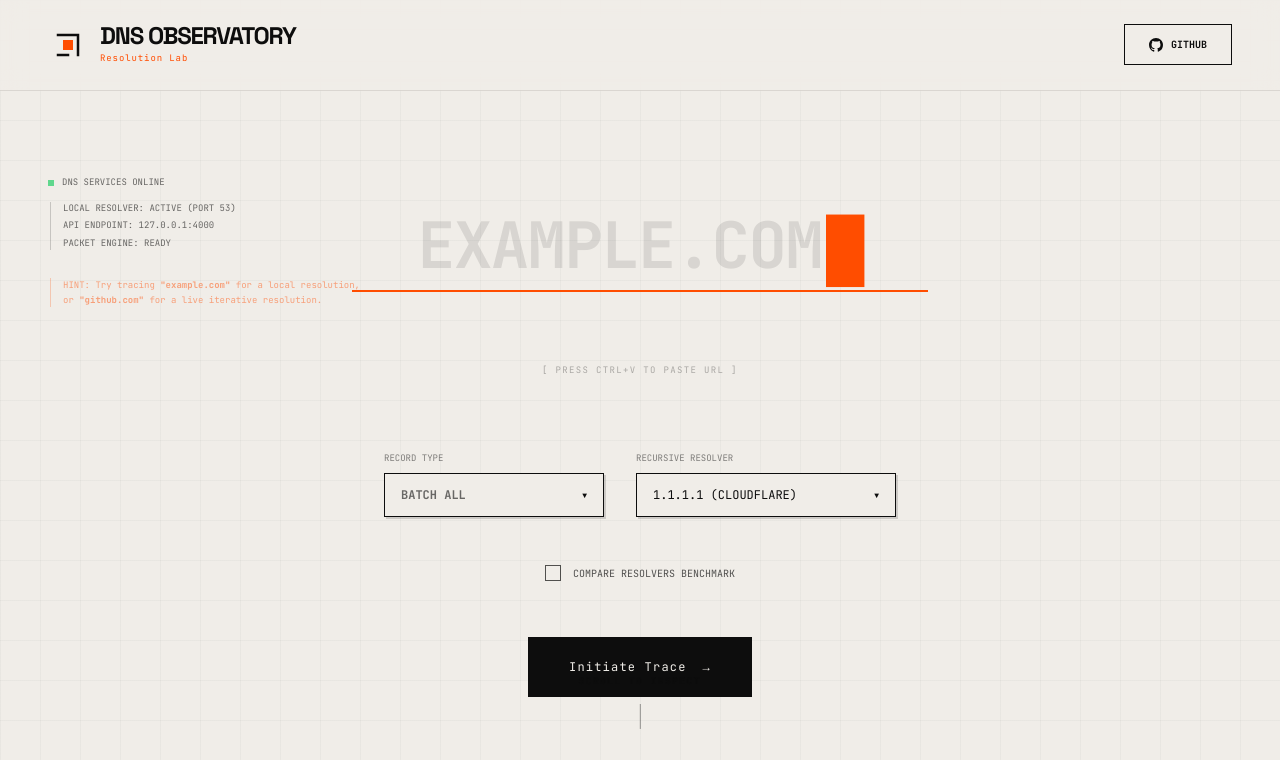
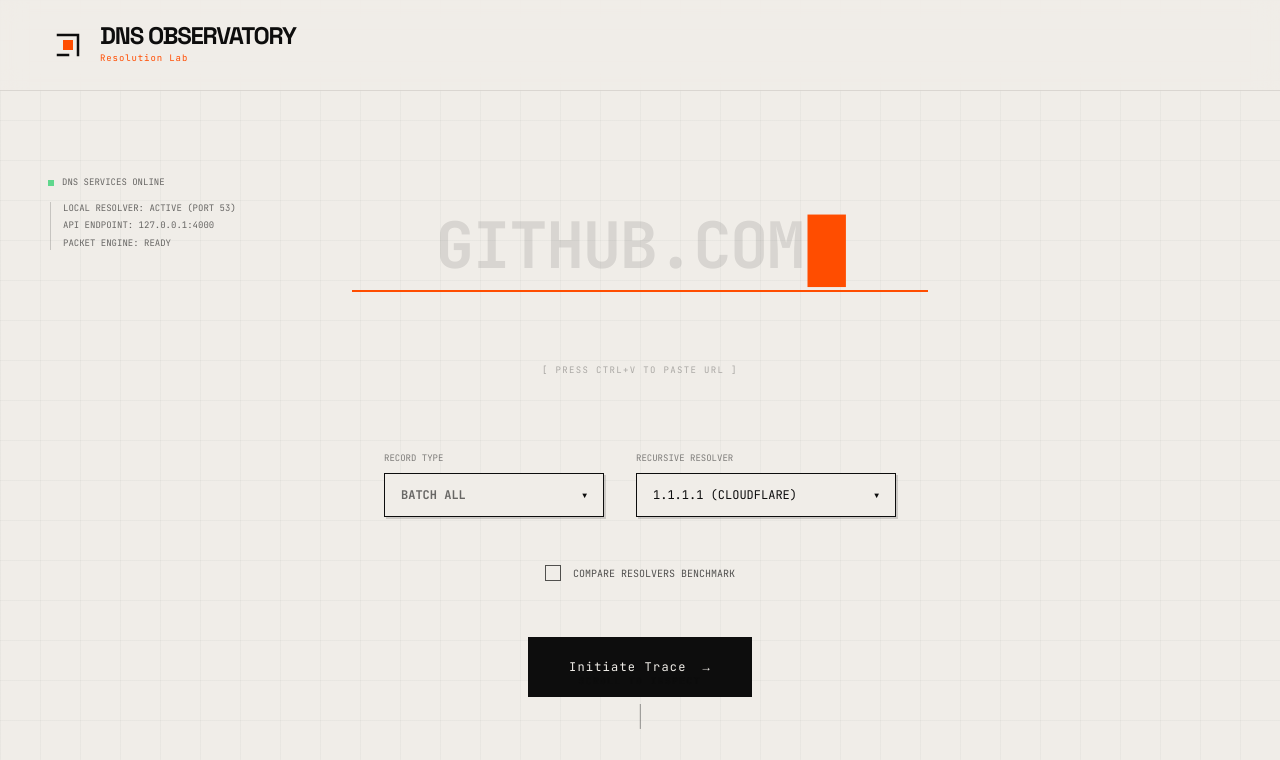
Before and after one commit to Owaisshaikh11/DNS-Observatory, a React (Vite) app in the folder app/: page / in a window 1280 px wide. Shown: the top 760 px of the page. Built offline with nearby package versions, Linux system fonts and the light colour scheme; some icons are missing.

Commit message:
feat(resolver cache): hide cache flush and eviction buttons in production
- Check hostname to identify production environment deployments
- Omit the 'Flush Cache Database' button entirely from production UI
- Hide single record eviction buttons in production

```diff
--- a/app/src/components/CacheDrawer.jsx
+++ b/app/src/components/CacheDrawer.jsx
@@ -7,6 +7,7 @@
 export default function CacheDrawer({ isOpen, onClose }) {
   const { bypassCache, setBypassCache } = useTraceStore();
   const [entries, setEntries] = useState([]);
+  const isProduction = typeof window !== 'undefined' && window.location.hostname !== 'localhost' && window.location.hostname !== '127.0.0.1';
   const [loading, setLoading] = useState(false);
   const [searchQuery, setSearchQuery] = useState('');
   const [collapsedKeys, setCollapsedKeys] = useState({});
@@ -280,12 +281,14 @@
         </div>
 
         {/* Flush Button */}
+        {!isProduction && (
           <button
             onClick={handleFlushCache}
             className="w-full py-2 border border-ink bg-ink text-base font-mono text-[9px] font-black uppercase tracking-widest hover:bg-accent hover:border-accent transition-colors duration-150 cursor-pointer shadow-[2px_2px_0_0_#0D0D0D] active:translate-y-[2px] active:shadow-none"
           >
             Flush Cache Database
           </button>
+        )}
       </div>
 
       {/* Search & Bulk Expand Row */}
@@ -382,6 +385,7 @@
                       </div>
                     </div>
 
+                    {!isProduction && (
                       <button
                         onClick={(e) => {
                           e.stopPropagation();
@@ -392,6 +396,7 @@
                       >
                         <Trash2 className="w-3.5 h-3.5" />
                       </button>
+                    )}
                   </div>
 
                   {/* Card Body - Animated Collapsible content */}
--- a/app/src/pages/EntryPage.jsx
+++ b/app/src/pages/EntryPage.jsx
@@ -8,7 +8,7 @@
 import Footer from '../components/Footer';
 import InteractiveGrid from '../components/InteractiveGrid';
 
-const placeholderDomains = ['GOOGLE.COM', 'EXAMPLE.COM', 'GITHUB.COM', 'WIKIPEDIA.ORG'];
+const placeholderDomains = ['GOOGLE.COM', 'GITHUB.COM', 'WIKIPEDIA.ORG'];
 
 const getValidationErrors = (val) => {
   const errors = [];
@@ -303,20 +303,6 @@
               </div>
             </div>
 
-            <div className="flex items-center gap-8 ">
-              <a
-                href="https://github.com/Owaisshaikh11"
-                target="_blank"
-                rel="noopener noreferrer"
-                style={{ padding: '12px 24px' }}
-                className="flex items-center gap-2 border border-ink font-mono text-[10px] uppercase bg-base hover:bg-ink hover:text-[var(--base)] hover:-translate-y-[1px] hover:shadow-[2px_2px_0_0_#0D0D0D] active:translate-y-0 active:shadow-none transition-all duration-200 interactive-hover"
-              >
-                <svg width="14" height="14" viewBox="0 0 24 24" fill="currentColor" >
-                  <path d="M12 0C5.37 0 0 5.37 0 12c0 5.31 3.435 9.795 8.205 11.385.6.105.825-.255.825-.57 0-.285-.015-1.23-.015-2.235-3.015.555-3.795-.735-4.035-1.41-.135-.345-.72-1.41-1.23-1.695-.42-.225-1.02-.78-.015-.795.945-.015 1.62.87 1.845 1.23 1.08 1.815 2.805 1.305 3.495.99.105-.78.42-1.305.765-1.605-2.67-.3-5.46-1.335-5.46-5.925 0-1.305.465-2.385 1.23-3.225-.12-.3-.54-1.53.12-3.18 0 0 1.005-.315 3.3 1.23.96-.27 1.98-.405 3-.405s2.04.135 3 .405c2.295-1.56 3.3-1.23 3.3-1.23.66 1.65.24 2.88.12 3.18.765.84 1.23 1.905 1.23 3.225 0 4.605-2.805 5.625-5.475 5.925.435.375.81 1.095.81 2.22 0 1.605-.015 2.895-.015 3.3 0 .315.225.69.825.57A12.02 12.02 0 0024 12c0-6.63-5.37-12-12-12z" />
-                </svg>
-                <span className="hidden sm:inline font-bold">GITHUB</span>
-              </a>
-            </div>
           </header>
 
           {/* Left HUD Elements */}
@@ -330,10 +316,7 @@
               <span>API ENDPOINT: 127.0.0.1:4000</span>
               <span>PACKET ENGINE: READY</span>
             </div>
-            <div className="mt-4 border-l border-accent/50 pl-3 ml-0.5 text-accent opacity-80 leading-relaxed">
-              HINT: Try tracing <strong className="font-bold">"example.com"</strong> for a local resolution,<br />
-              or <strong className="font-bold">"github.com"</strong> for a live iterative resolution.
-            </div>
+
           </div>
 
           {/* Fold 1: Hero Trace Input */}
```
Lines whose indentation alone changed are shown as unchanged.
